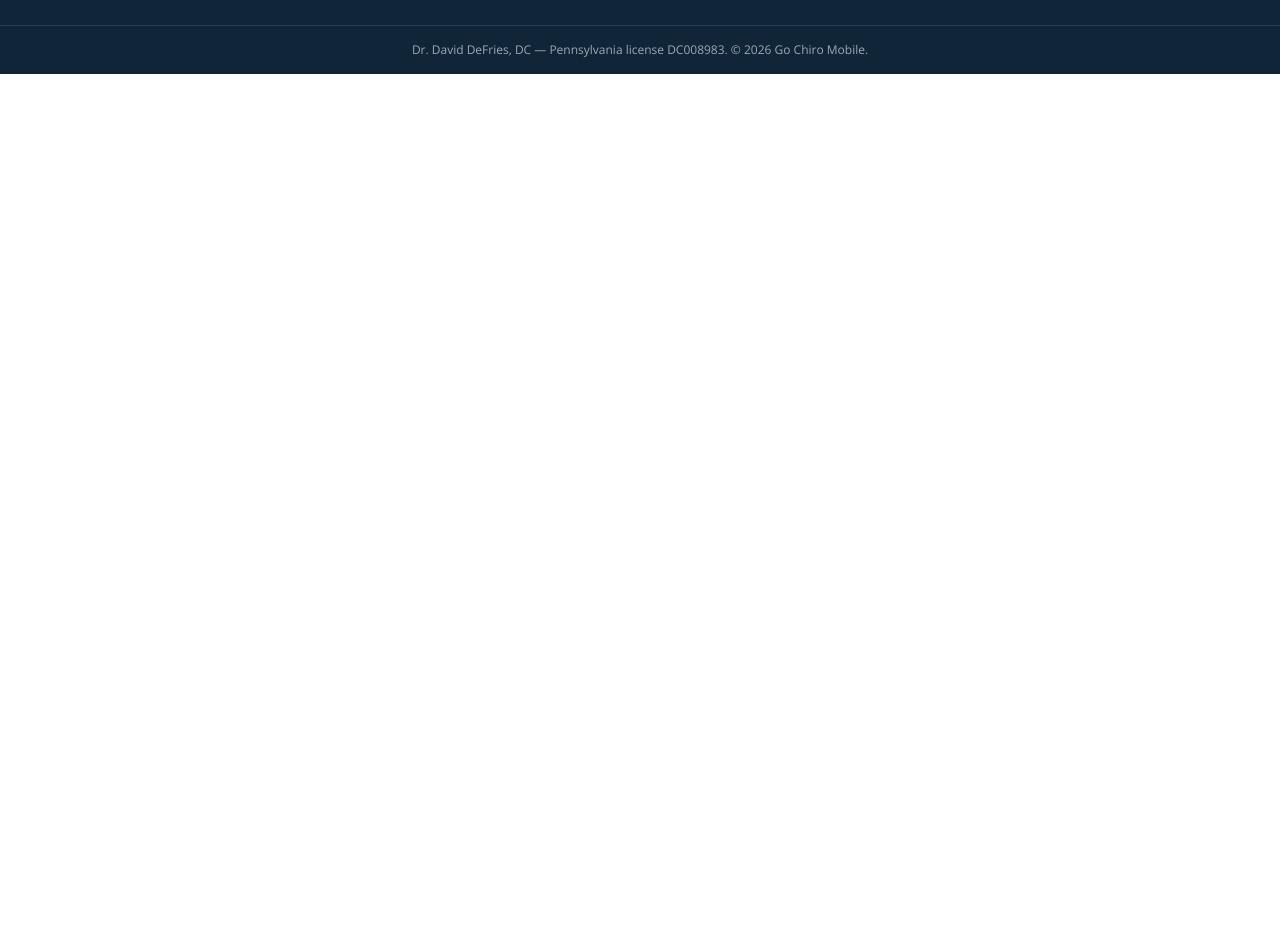
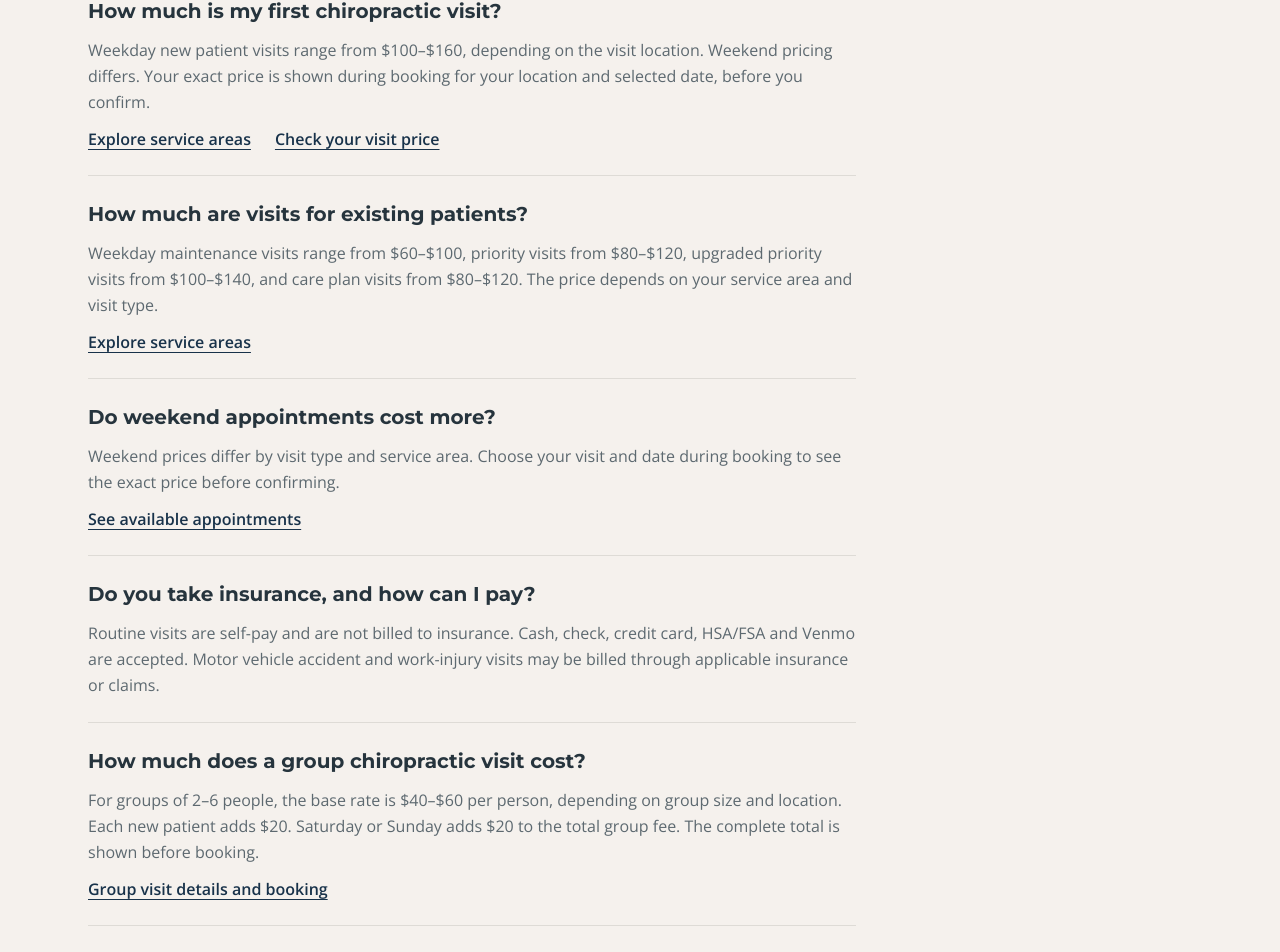
Before and after one commit to mybackcracker/gochiro-platform, a Next.js app: page /pricing in a window 1280 px wide. Shown: the part 2155-3107 px from the top of the page. Before the commit the page ends 2229 px from the top, so only its background shows below. Built offline with nearby package versions, Linux system fonts and the light colour scheme.

Commit message:
Add six approved pricing FAQs and matching FAQPage schema

```diff
--- a/app/(marketing)/pricing/page.tsx
+++ b/app/(marketing)/pricing/page.tsx
@@ -1,4 +1,6 @@
 import type { Metadata } from "next";
+import FAQs from "@/components/FAQs";
+import type { FAQItem } from "@/lib/faqs";
 import {
   Section,
   Container,
@@ -13,6 +15,7 @@ import {
   GROUP_VISIT_MIN_PARTICIPANTS,
   GROUP_VISIT_MAX_PARTICIPANTS,
   GROUP_VISIT_NEW_PATIENT_SURCHARGE,
+  GROUP_VISIT_WEEKEND_SURCHARGE,
   type VisitType,
 } from "@/lib/gochiro";
 
@@ -40,6 +43,37 @@ function priceRange(v: VisitType): string {
   if (standard === null || premium === null) return "—";
   return standard === premium ? `$${standard}` : `$${standard}–$${premium}`;
 }
+
+const PRICING_FAQS: FAQItem[] = [
+  {
+    question: "How much is my first chiropractic visit?",
+    answer: `Weekday new patient visits range from ${priceRange("new-patient")}, depending on the visit location. Weekend pricing differs. Your exact price is shown during booking for your location and selected date, before you confirm.`,
+    links: [{ label: "Explore service areas", href: "/service-areas" }, { label: "Check your visit price", href: "/book-online" }],
+  },
+  {
+    question: "How much are visits for existing patients?",
+    answer: `Weekday maintenance visits range from ${priceRange("maintenance")}, priority visits from ${priceRange("priority-standard")}, upgraded priority visits from ${priceRange("priority-upgraded")}, and care plan visits from ${priceRange("care-plan")}. The price depends on your service area and visit type.`,
+    links: [{ label: "Explore service areas", href: "/service-areas" }],
+  },
+  {
+    question: "Do weekend appointments cost more?",
+    answer: "Weekend prices differ by visit type and service area. Choose your visit and date during booking to see the exact price before confirming.",
+    links: [{ label: "See available appointments", href: "/book-online" }],
+  },
+  {
+    question: "Do you take insurance, and how can I pay?",
+    answer: "Routine visits are self-pay and are not billed to insurance. Cash, check, credit card, HSA/FSA and Venmo are accepted. Motor vehicle accident and work-injury visits may be billed through applicable insurance or claims.",
+  },
+  {
+    question: "How much does a group chiropractic visit cost?",
+    answer: `For groups of ${GROUP_VISIT_MIN_PARTICIPANTS}–${GROUP_VISIT_MAX_PARTICIPANTS} people, the base rate is $40–$60 per person, depending on group size and location. Each new patient adds $${GROUP_VISIT_NEW_PATIENT_SURCHARGE}. Saturday or Sunday adds $${GROUP_VISIT_WEEKEND_SURCHARGE} to the total group fee. The complete total is shown before booking.`,
+    links: [{ label: "Group visit details and booking", href: "/book?start=group" }],
+  },
+  {
+    question: "Can I get paperwork to submit to my health insurance?",
+    answer: "Yes. Go Chiro Mobile can provide billing paperwork for you to submit to your health insurance for possible reimbursement. We do not submit routine health insurance claims on your behalf. Reimbursement depends on your plan and is not guaranteed.",
+  },
+];
 
 export default function PricingPage() {
   return (
@@ -156,6 +190,7 @@ export default function PricingPage() {
           </div>
         </Container>
       </Section>
+      <FAQs items={PRICING_FAQS} path="/pricing" title="Frequently Asked Questions About Visit Pricing" />
     </div>
   );
 }
```
